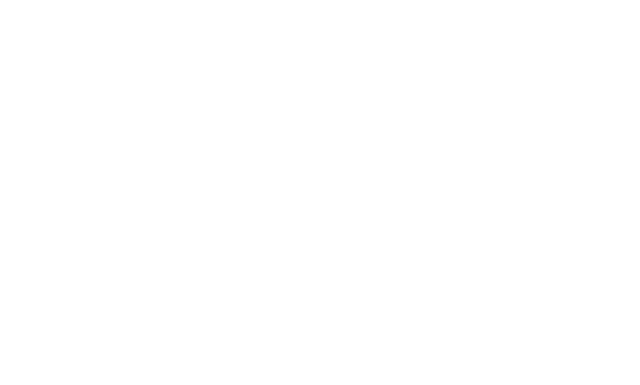
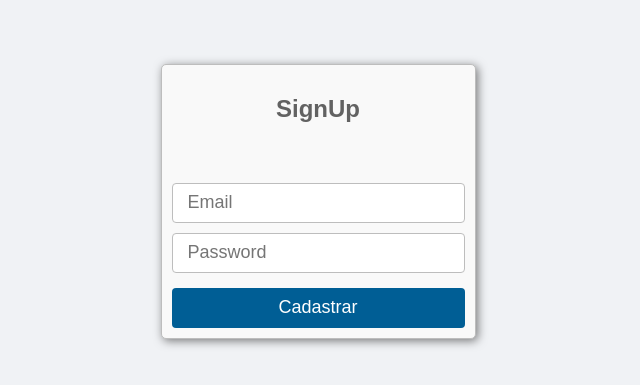
Before and after one commit to GuilhermeShinti/franq-openbanking-teste, a React (Create React App) app: page / in a window 1280 px wide. Shown: the part 199-584 px from the top of the page, without its empty margins (322-962 px from the left). Built offline with nearby package versions, Linux system fonts and the light colour scheme.

Commit message:
implement signup layout

```diff
--- a/src/App.tsx
+++ b/src/App.tsx
@@ -1,9 +1,11 @@
-function App() {
+import { SignUp } from "./pages/SignUp";
+import { GlobalStyle } from "./styles/global";
+
+export function App() {
   return (
-    <div className="App">
-
-    </div>
+    <>
+      <GlobalStyle />
+      <SignUp></SignUp>
+    </>
   );
 }
-
-export default App;
--- a/src/index.tsx
+++ b/src/index.tsx
@@ -1,6 +1,6 @@
 import React from 'react';
 import ReactDOM from 'react-dom';
-import App from './App';
+import { App } from './App';
 
 ReactDOM.render(
   <React.StrictMode>
--- /dev/null
+++ b/src/pages/SignUp/index.tsx
@@ -0,0 +1,30 @@
+import React from "react";
+import { FormEvent } from "react";
+import { Content, Wrapper } from "./styles";
+
+export function SignUp() {
+    const [email, setEmail] = React.useState('')
+    const [password, setPassword] = React.useState('')
+
+    const handleSubmit = (event: FormEvent) => {
+        event.preventDefault();
+        console.debug(email, password);
+
+    }
+
+    return  (
+        <Wrapper>
+            <Content>
+                <h2>SignUp</h2>
+                <form onSubmit={handleSubmit}>
+                    <label htmlFor="email"></label>
+                    <input type="email" id="email" placeholder="Email" value={email} onChange={(e) => setEmail(e.target.value)} required></input>
+                    <label htmlFor="password"></label>
+                    <input type="password" id="password" placeholder="Password" value={password}  onChange={(e) => setPassword(e.target.value)} required></input>
+                    <button>Cadastrar</button>
+                </form>
+            </Content>
+        </Wrapper>
+    )
+
+}
--- /dev/null
+++ b/src/pages/SignUp/styles.ts
@@ -0,0 +1,77 @@
+import styled from "styled-components";
+
+export const Wrapper = styled.div`
+    height: 100%;
+    /* background: linear-gradient(180deg, #22202c, #402845); */
+    display: flex;
+    justify-content: center;
+    align-items: center;
+`;
+
+export const Content = styled.div`
+    background: #f9f9f9;
+    width: 100%;
+    max-width: 315px;
+    text-align: center;
+    box-shadow: 2px 2px 10px 0px rgb(0 0 0 / 50%);
+    border: 1px solid #bdbdbd;
+    border-radius: 5px;
+
+    h2 {
+        margin-top: 30px;
+        color: #626262;
+    }
+
+    form {
+        display: flex;
+        flex-direction: column;
+        margin-top: 50px;
+        padding: 10px;
+
+
+        input {
+            background: #fff;
+            height: 40px;
+            border: 1px solid #bdbdbd;
+            padding: 0 15px;
+            border-radius: 4px;
+            color: #1c1c1c;
+            margin: 0 0 10px;
+            font-size: 18px;
+
+            /* &::placeholder {
+                color: rgba(255, 255, 255, 0.5);
+            } */
+
+            &:focus {
+                outline: none !important;
+                border-color: #626262;
+                /* box-shadow: 0 0 10px #ddd; */
+            }
+
+            &:hover {
+                background: #f1f1f1;
+            }
+        }
+
+        button {
+            margin: 5px 0 0;
+            height: 40px;
+            border: 0px;
+            border-radius: 4px;
+            background: #005e95;
+            color: #fff;
+            font-size: 18px;
+            transition: background 0.2s;
+
+
+        }
+
+        a {
+            margin-top: 15px;
+            font-size: 16px;
+            color: rgba(255, 255, 255, 0.6);
+            height: 21px;
+        }
+    }
+`;
--- a/src/styles/global.ts
+++ b/src/styles/global.ts
@@ -11,6 +11,10 @@
         box-sizing: border-box;
     }
 
+    html, body, #root {
+        height: 100%;
+    }
+
     body {
         background: var(--background);
     }
```
